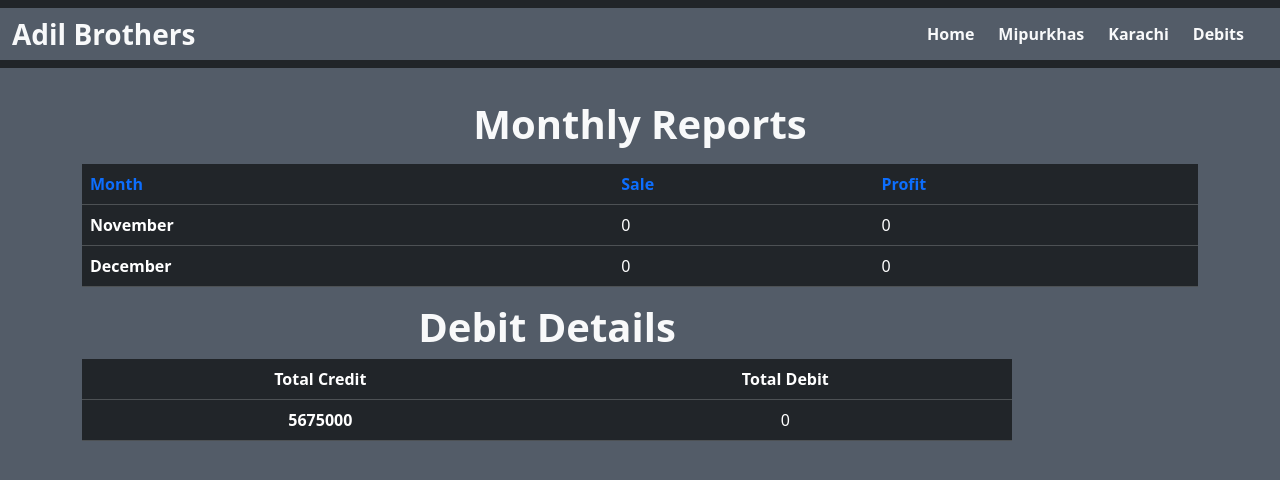
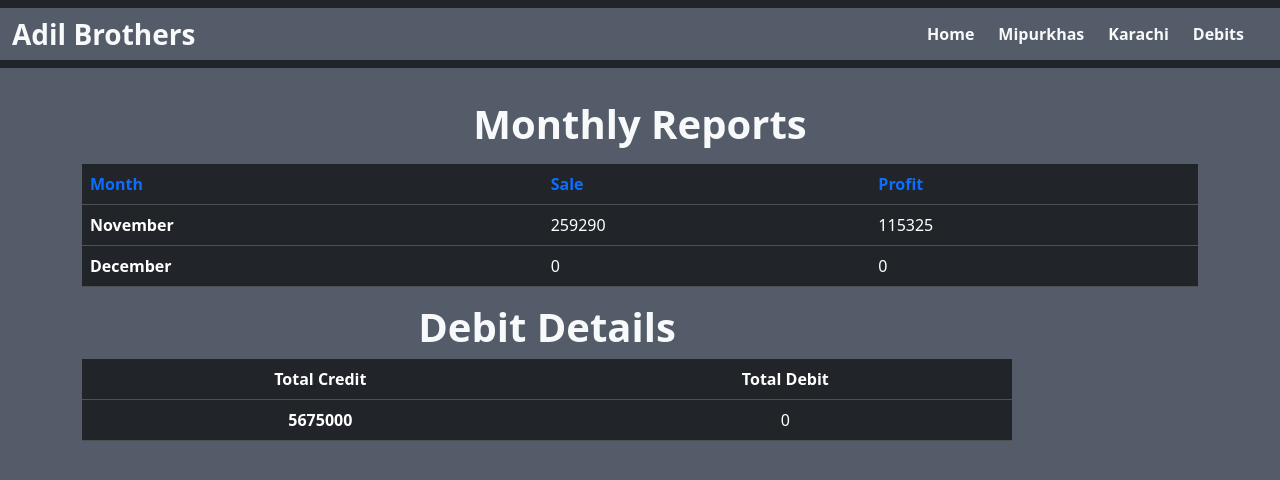
Before and after one commit to digitalrehman/Bussiness-Managment, a React (Vite) app: page /Collections in a window 1280 px wide. Shown: the top 480 px of the page. Built offline with nearby package versions, Linux system fonts and the light colour scheme.

Commit message:
Update Collections.jsx

```diff
--- a/src/Componentes/Collections/Collections.jsx
+++ b/src/Componentes/Collections/Collections.jsx
@@ -23,8 +23,8 @@ const Collections = () => {
   <tbody>
     <tr>
       <th scope="row">November</th>
-      <td>0</td>
-      <td>0</td>
+      <td>259290</td>
+      <td>115325</td>
 
     </tr>
       <tr>
```
